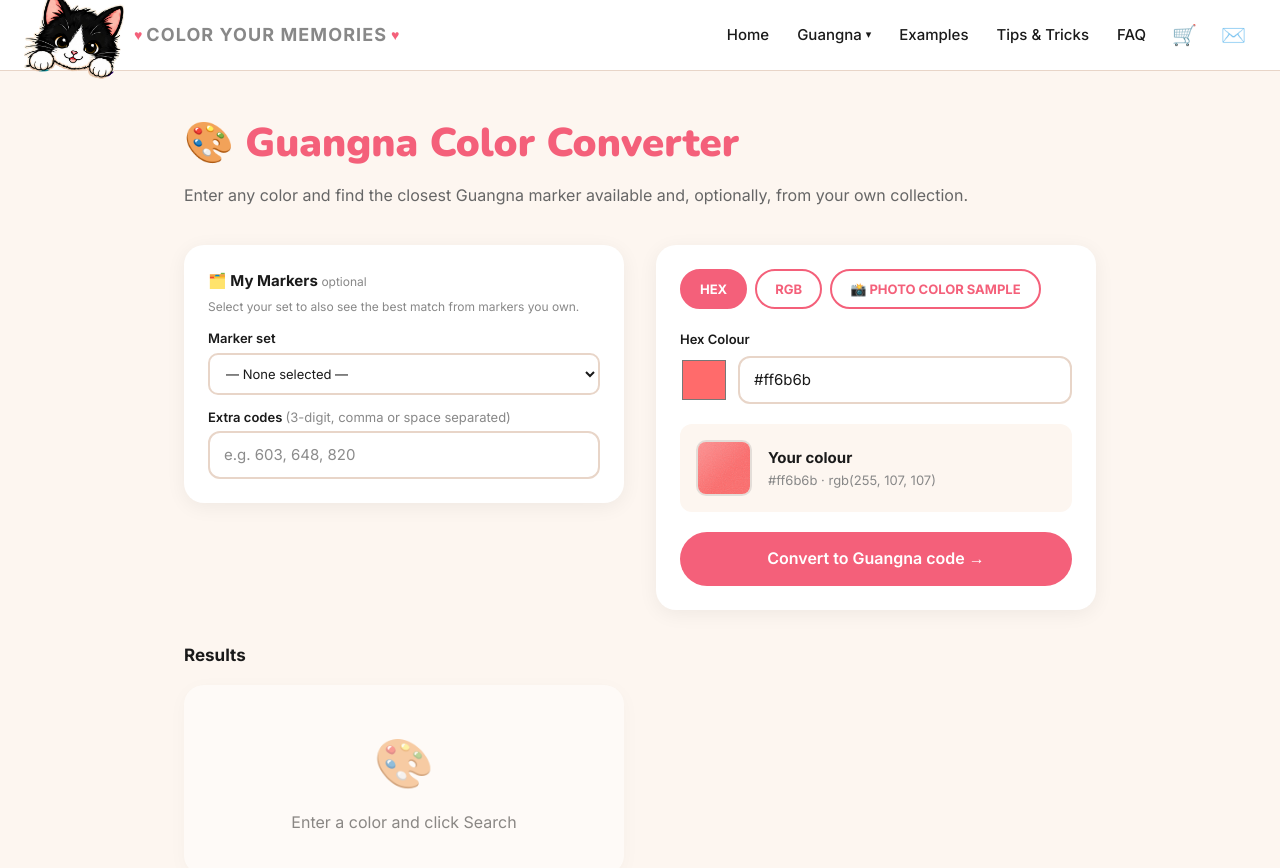
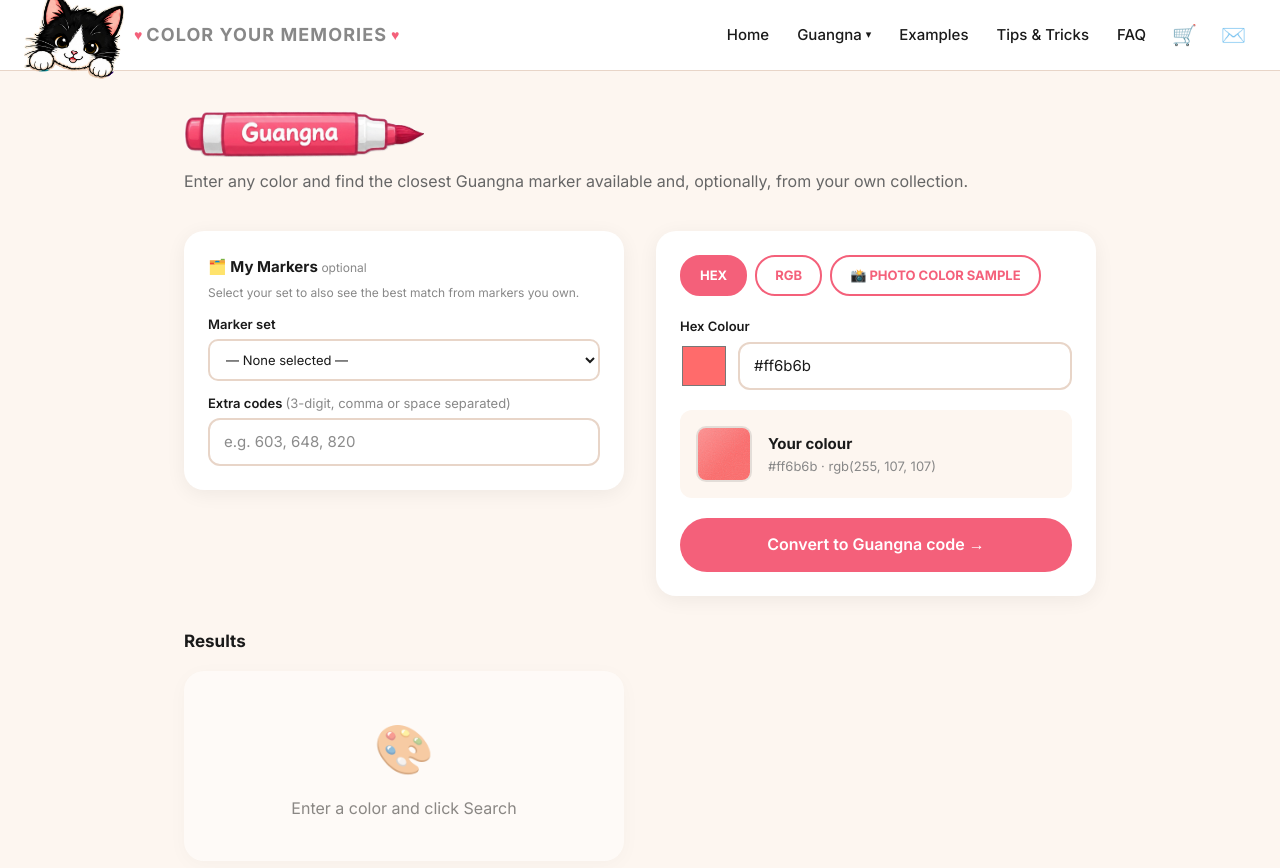
Before and after one commit to CreaBeaStudio/crea-bea-studio, a Next.js app: page /color-converter in a window 1280 px wide. Shown: the top 868 px of the page. Built offline with nearby package versions, Linux system fonts and the light colour scheme.

Commit message:
Added Guangna_brush

```diff
--- a/app/color-converter/page.tsx
+++ b/app/color-converter/page.tsx
@@ -1,4 +1,5 @@
 "use client";
+import Image from "next/image"
 import Navbar from "../components/Navbar";
 import { useState, useCallback } from "react";
 
@@ -611,7 +612,9 @@ export default function ColorConverter() {
       <Navbar/>
       <main style={{padding:"40px 24px",maxWidth:960,margin:"0 auto"}}>
         <h1 style={{fontFamily:"Nunito, sans-serif",color:"var(--pink)",fontWeight:900,fontSize:"clamp(26px,4vw,40px)",marginBottom:8}}>
-          🎨 Guangna Color Converter
+        <div style={{ marginBottom:12 }}>
+        <Image src="/Guangna_brush.png" alt="Guangna brush" width={240} height={165} style={{ objectFit:"contain" }} />
+        </div>
         </h1>
         <p style={{color:"#666",marginBottom:36}}>
           Enter any color and find the closest Guangna marker available and, optionally, from your own collection.
```
